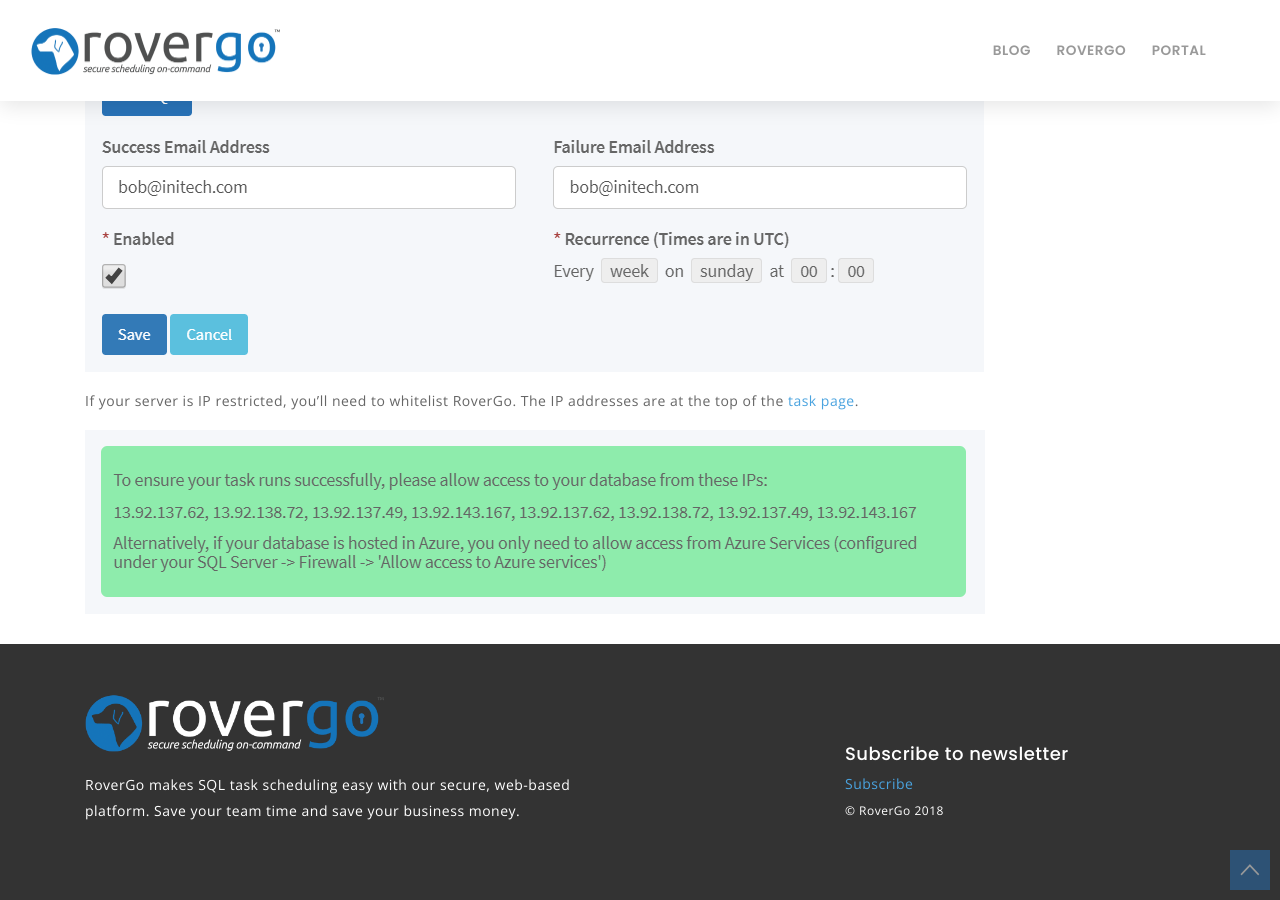
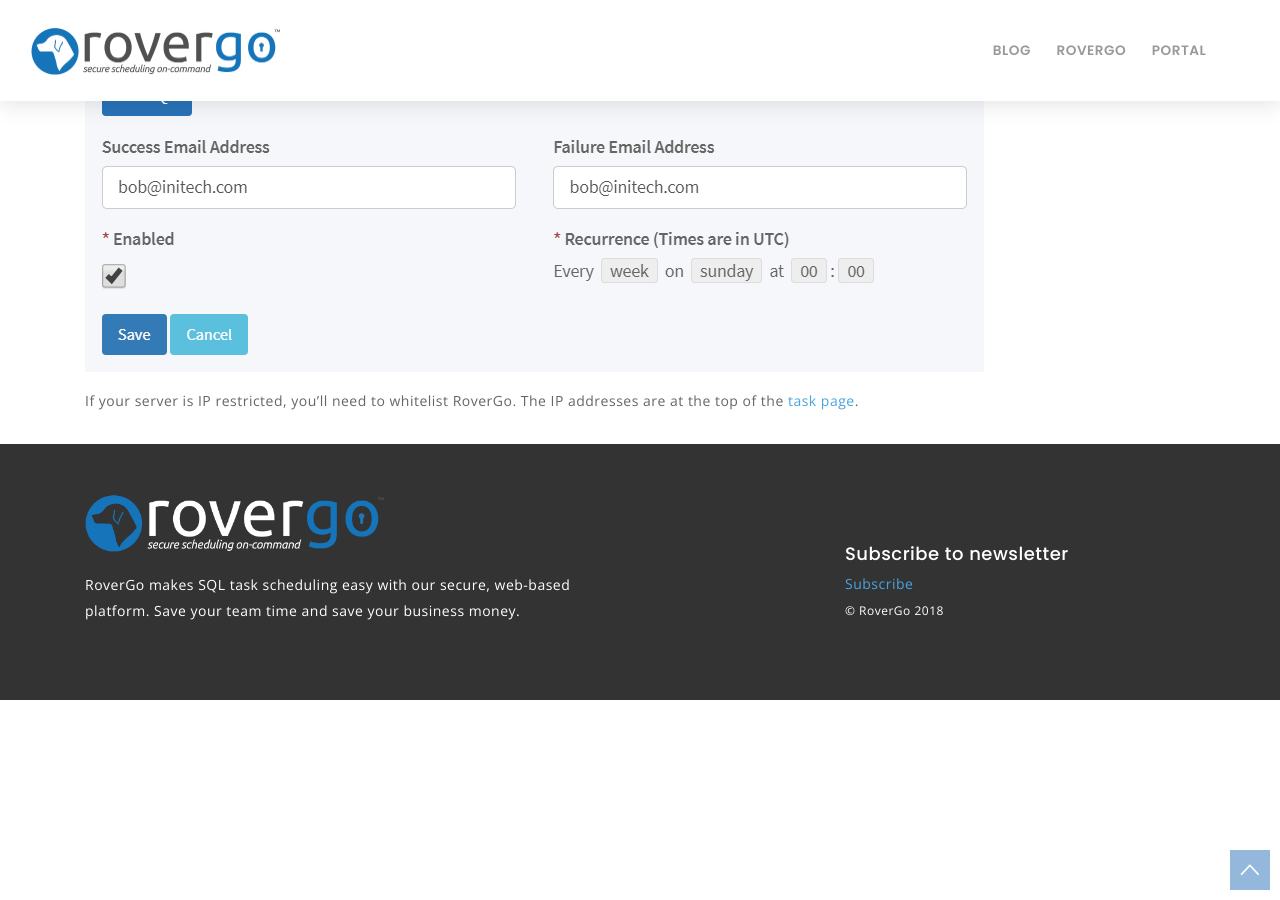
Before and after one commit to RoverGo/rovergo.github.io, a Jekyll site: the page built from _posts/2018-12-16-getting-started.md, in a window 1280 px wide and 900 px high, scrolled down 1113 px. Built offline with Jekyll 4.4.1, drawn with Linux system fonts in a browser that asks for light colours; some web fonts are replaced; comment, search, counter and statistics services are not loaded.

Commit message:
removed ip address screen shot

```diff
--- a/_posts/2018-12-16-getting-started.md
+++ b/_posts/2018-12-16-getting-started.md
@@ -25,5 +25,3 @@ Welcome to [RoverGo]({{site.rovergo_website}})! Let's create your first task.
 ![create task part 2](/assets/images/create-task-2.PNG)
 
 If your server is IP restricted, you'll need to whitelist RoverGo. The IP addresses are at the top of the [task page](https://app.rovergo.io/Task/Create).
-
-![RoverGo IP addresses](/assets/images/create-task-3.PNG)
```
